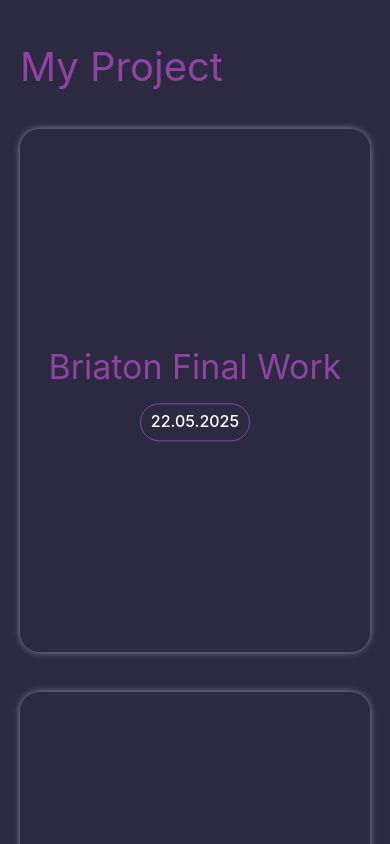
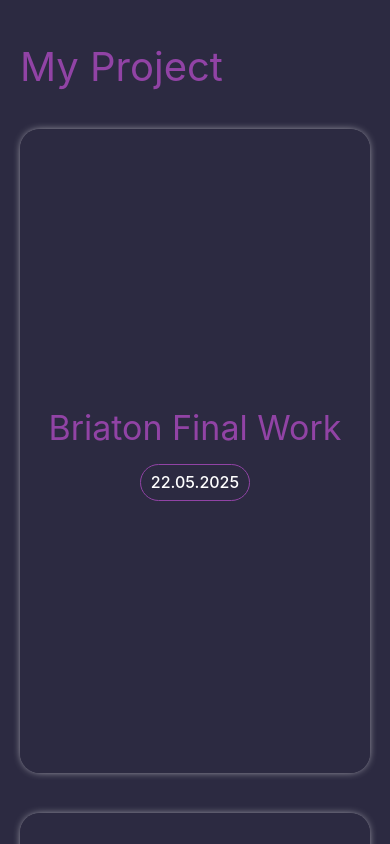
Before and after one commit to HELLRAID-cmd/Portfolio, a React (Vite) app in the folder client/: page / in a window 390 px wide. Shown: the part 2200-3044 px from the top of the page. Built offline with nearby package versions, Linux system fonts and the light colour scheme; no server answers.

Commit message:
Изменил размер и поменял на grid

```diff
--- a/client/src/Components/Project/Project.scss
+++ b/client/src/Components/Project/Project.scss
@@ -120,6 +120,10 @@
       gap: 5px;
 
       &-desc {
+        font-size: var(--f-size-20);
+      }
+
+      &-technologies {
         font-size: var(--f-size-16);
       }
     }
@@ -159,12 +163,14 @@
 
     .ant-card {
       &-body {
-        display: flex;
+        display: grid;
+        grid-template-columns: minmax(300px, 452px) 1fr;
         align-items: center;
+        padding: 30px;
         gap: 30px;
 
         @media (max-width: 1000px) {
-          flex-direction: column;
+          grid-template-columns: 1fr;
           height: 100%;
         }
 
```
